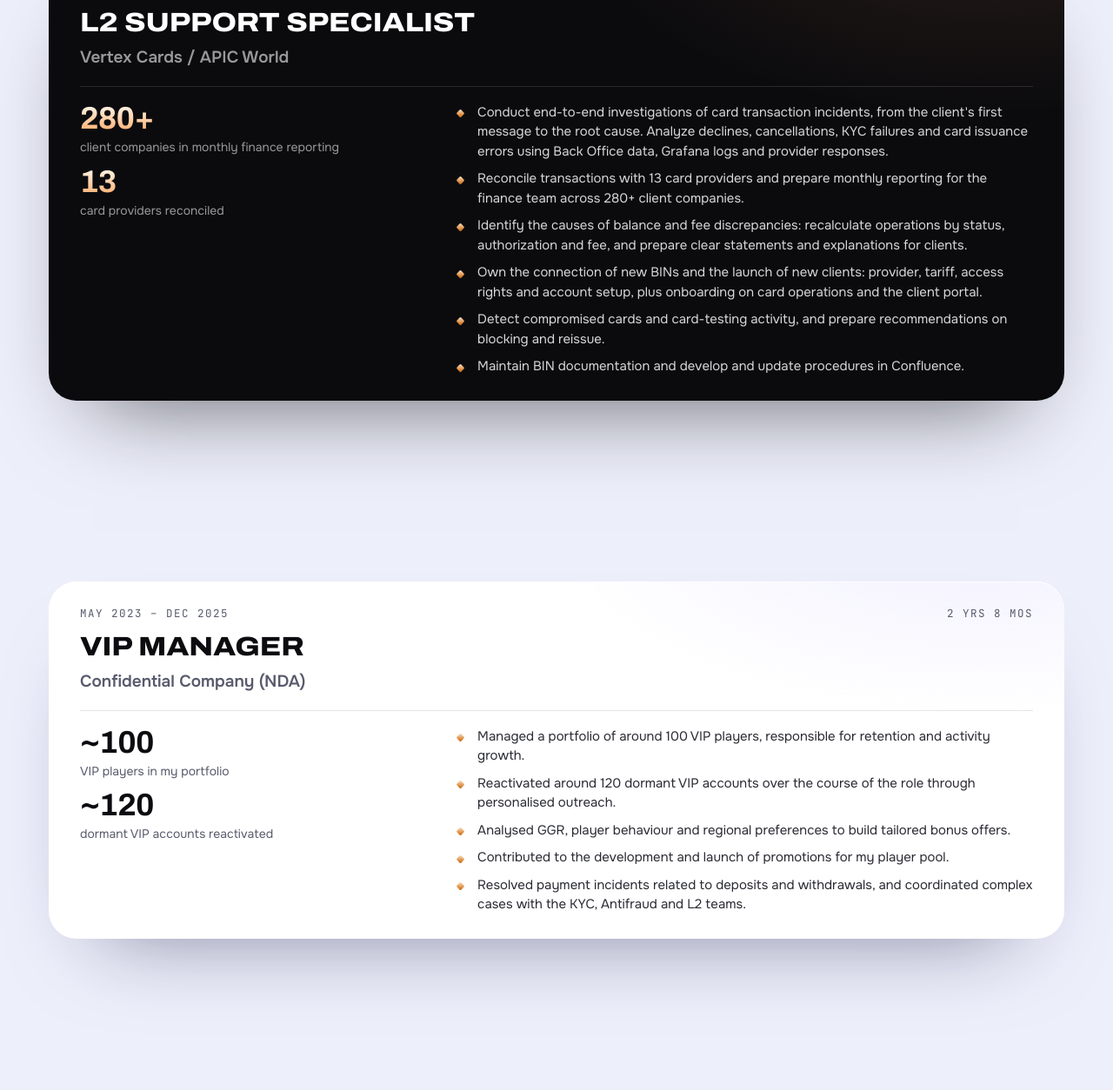
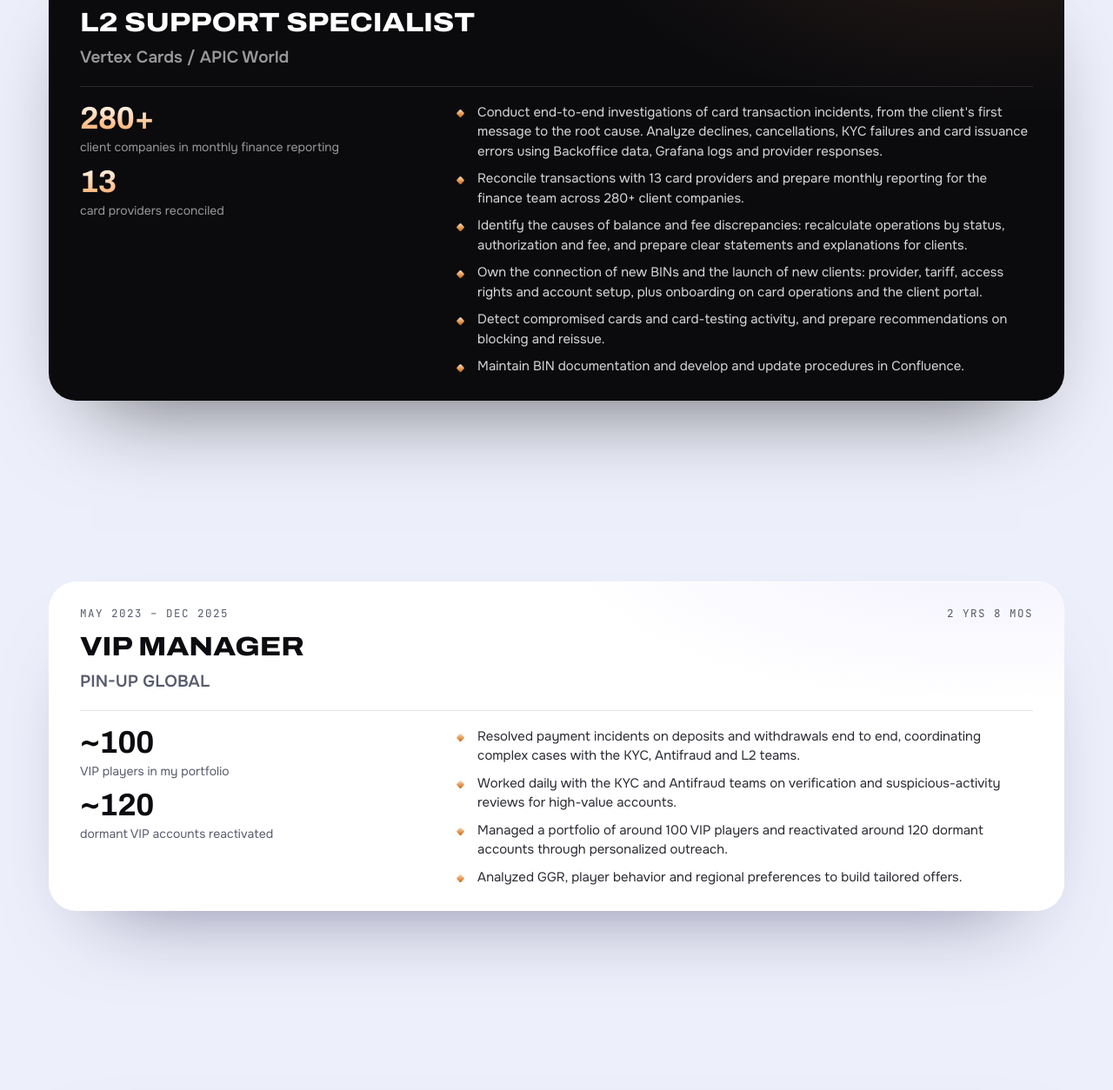
Before and after one commit to ruslan-bakhtiyaruly/ruslan-bakhtiyaruly.github.io, a plain HTML site: page index.html in a window 1280 px wide. Shown: the part 3378-4632 px from the top of the page at 87% size. Drawn offline with Linux system fonts and the light colour scheme; animation ran at ten frames a second.

Commit message:
Update positioning: name companies, reframe VIP role, email-first, remove SQL, refresh OG

```diff
--- a/index.html
+++ b/index.html
@@ -484,9 +484,9 @@ a.ca{text-decoration:none}
         <p class="role"><span>Payment Operations</span><i aria-hidden="true"></i><span>Reconciliation</span><i class="br" aria-hidden="true"></i><span>L2 Support</span></p>
         <div class="cue" aria-hidden="true"><span>Scroll down</span><i></i></div>
         <ul class="pcontacts">
+          <li><span>Email</span><a href="mailto:bakhtiyarulyruslan@gmail.com">bakhtiyarulyruslan@gmail.com</a></li>
+          <li><span>LinkedIn</span><a href="https://www.linkedin.com/in/ruslan-bakhtiyaruly/">in/ruslan-bakhtiyaruly</a></li>
           <li><span>Telegram</span><a href="https://t.me/Ilasdz">@Ilasdz</a></li>
-          <li><span>LinkedIn</span><a href="https://www.linkedin.com/in/ruslan-bakhtiyaruly/">in/ruslan-bakhtiyaruly</a></li>
-          <li><span>Email</span><a href="mailto:bakhtiyarulyruslan@gmail.com">bakhtiyarulyruslan@gmail.com</a></li>
           <li><span>Phone / WhatsApp</span><a href="https://wa.me/77066578399">+7 706 657 8399</a></li>
         </ul>
       </div>
@@ -521,7 +521,7 @@ a.ca{text-decoration:none}
             <div><dt>card providers reconciled</dt><dd><span data-count="13">13</span></dd></div>
           </dl>
           <ul class="job-list">
-            <li>Conduct end-to-end investigations of card transaction incidents, from the client's first message to the root cause. Analyze declines, cancellations, KYC failures and card issuance errors using Back Office data, Grafana logs and provider responses.</li>
+            <li>Conduct end-to-end investigations of card transaction incidents, from the client's first message to the root cause. Analyze declines, cancellations, KYC failures and card issuance errors using Backoffice data, Grafana logs and provider responses.</li>
             <li>Reconcile transactions with 13 card providers and prepare monthly reporting for the finance team across 280+ client companies.</li>
             <li>Identify the causes of balance and fee discrepancies: recalculate operations by status, authorization and fee, and prepare clear statements and explanations for clients.</li>
             <li>Own the connection of new BINs and the launch of new clients: provider, tariff, access rights and account setup, plus onboarding on card operations and the client portal.</li>
@@ -535,7 +535,7 @@ a.ca{text-decoration:none}
         <div class="job-head">
           <div class="job-top"><span>May 2023 – Dec 2025</span><span>2 yrs 8 mos</span></div>
           <h3 class="job-title dsp">VIP Manager</h3>
-          <p class="job-co">Confidential Company (NDA)</p>
+          <p class="job-co">PIN-UP GLOBAL</p>
         </div>
         <div class="job-body">
           <dl class="metrics">
@@ -543,11 +543,10 @@ a.ca{text-decoration:none}
             <div><dt>dormant VIP accounts reactivated</dt><dd><span data-count="120" data-prefix="~">~120</span></dd></div>
           </dl>
           <ul class="job-list">
-            <li>Managed a portfolio of around 100 VIP players, responsible for retention and activity growth.</li>
-            <li>Reactivated around 120 dormant VIP accounts over the course of the role through personalised outreach.</li>
-            <li>Analysed GGR, player behaviour and regional preferences to build tailored bonus offers.</li>
-            <li>Contributed to the development and launch of promotions for my player pool.</li>
-            <li>Resolved payment incidents related to deposits and withdrawals, and coordinated complex cases with the KYC, Antifraud and L2 teams.</li>
+            <li>Resolved payment incidents on deposits and withdrawals end to end, coordinating complex cases with the KYC, Antifraud and L2 teams.</li>
+            <li>Worked daily with the KYC and Antifraud teams on verification and suspicious-activity reviews for high-value accounts.</li>
+            <li>Managed a portfolio of around 100 VIP players and reactivated around 120 dormant accounts through personalized outreach.</li>
+            <li>Analyzed GGR, player behavior and regional preferences to build tailored offers.</li>
           </ul>
         </div>
       </article>
@@ -619,9 +618,9 @@ a.ca{text-decoration:none}
           <h2 class="h-xl dsp"><span class="ln"><span>Let's talk</span></span></h2>
         </header>
         <div class="cgrid" data-scroll>
-          <div class="crow mag" style="--j:0"><span class="ck">Telegram</span><span class="cv">@Ilasdz</span><a class="ca" href="https://t.me/Ilasdz" target="_blank" rel="noopener" aria-label="Open Telegram">Open<svg viewBox="0 0 24 24" fill="none" stroke="currentColor" stroke-width="2.2" stroke-linecap="round" stroke-linejoin="round" aria-hidden="true"><path d="M7 17 17 7"/><path d="M8 7h9v9"/></svg></a></div>
+          <div class="crow mag" style="--j:0"><span class="ck">Email</span><span class="cv">bakhtiyarulyruslan<wbr>@gmail.com</span><a class="ca" href="https://mail.google.com/mail/?view=cm&amp;fs=1&amp;to=bakhtiyarulyruslan@gmail.com" target="_blank" rel="noopener" aria-label="Write an email in Gmail">Open<svg viewBox="0 0 24 24" fill="none" stroke="currentColor" stroke-width="2.2" stroke-linecap="round" stroke-linejoin="round" aria-hidden="true"><path d="M7 17 17 7"/><path d="M8 7h9v9"/></svg></a></div>
           <div class="crow mag" style="--j:1"><span class="ck">LinkedIn</span><span class="cv">in/ruslan-bakhtiyaruly</span><a class="ca" href="https://www.linkedin.com/in/ruslan-bakhtiyaruly/" target="_blank" rel="noopener" aria-label="Open LinkedIn profile">Open<svg viewBox="0 0 24 24" fill="none" stroke="currentColor" stroke-width="2.2" stroke-linecap="round" stroke-linejoin="round" aria-hidden="true"><path d="M7 17 17 7"/><path d="M8 7h9v9"/></svg></a></div>
-          <div class="crow mag" style="--j:2"><span class="ck">Email</span><span class="cv">bakhtiyarulyruslan<wbr>@gmail.com</span><a class="ca" href="https://mail.google.com/mail/?view=cm&amp;fs=1&amp;to=bakhtiyarulyruslan@gmail.com" target="_blank" rel="noopener" aria-label="Write an email in Gmail">Open<svg viewBox="0 0 24 24" fill="none" stroke="currentColor" stroke-width="2.2" stroke-linecap="round" stroke-linejoin="round" aria-hidden="true"><path d="M7 17 17 7"/><path d="M8 7h9v9"/></svg></a></div>
+          <div class="crow mag" style="--j:2"><span class="ck">Telegram</span><span class="cv">@Ilasdz</span><a class="ca" href="https://t.me/Ilasdz" target="_blank" rel="noopener" aria-label="Open Telegram">Open<svg viewBox="0 0 24 24" fill="none" stroke="currentColor" stroke-width="2.2" stroke-linecap="round" stroke-linejoin="round" aria-hidden="true"><path d="M7 17 17 7"/><path d="M8 7h9v9"/></svg></a></div>
           <div class="crow mag" style="--j:3"><span class="ck">Phone / WhatsApp</span><span class="cv">+7 706 657 8399</span><a class="ca" href="https://wa.me/77066578399" target="_blank" rel="noopener" aria-label="Open a WhatsApp chat">Open<svg viewBox="0 0 24 24" fill="none" stroke="currentColor" stroke-width="2.2" stroke-linecap="round" stroke-linejoin="round" aria-hidden="true"><path d="M7 17 17 7"/><path d="M8 7h9v9"/></svg></a></div>
         </div>
       </div>
```
Also changed, not shown: og.jpg.
